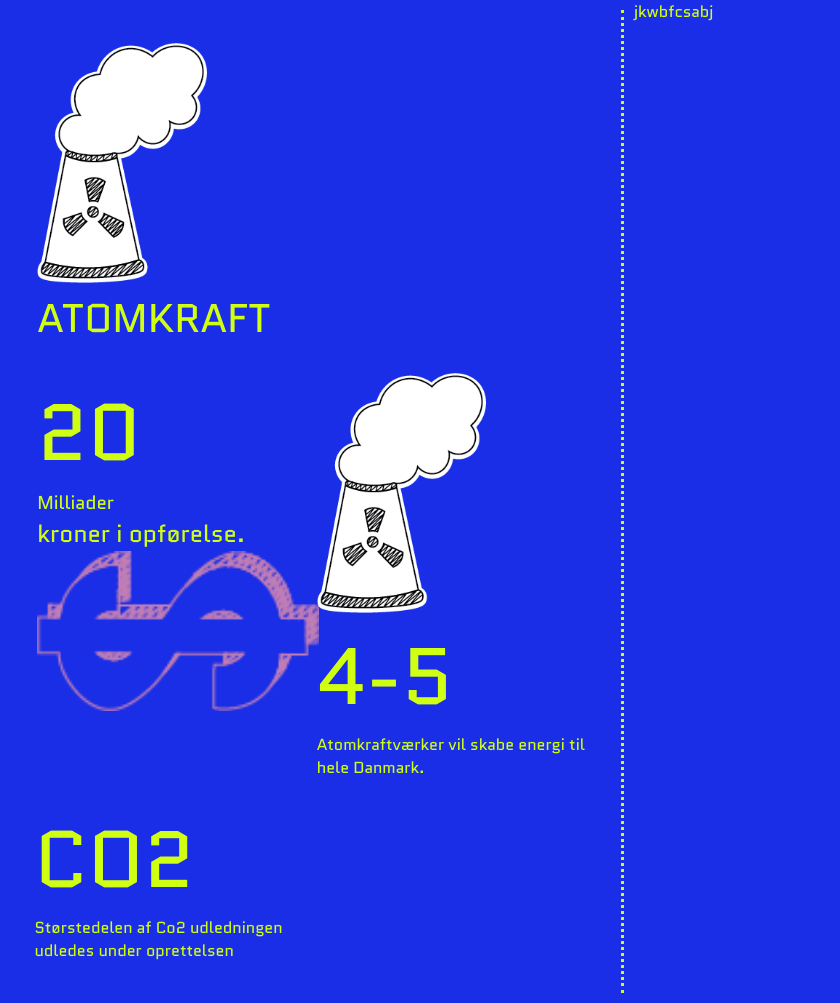
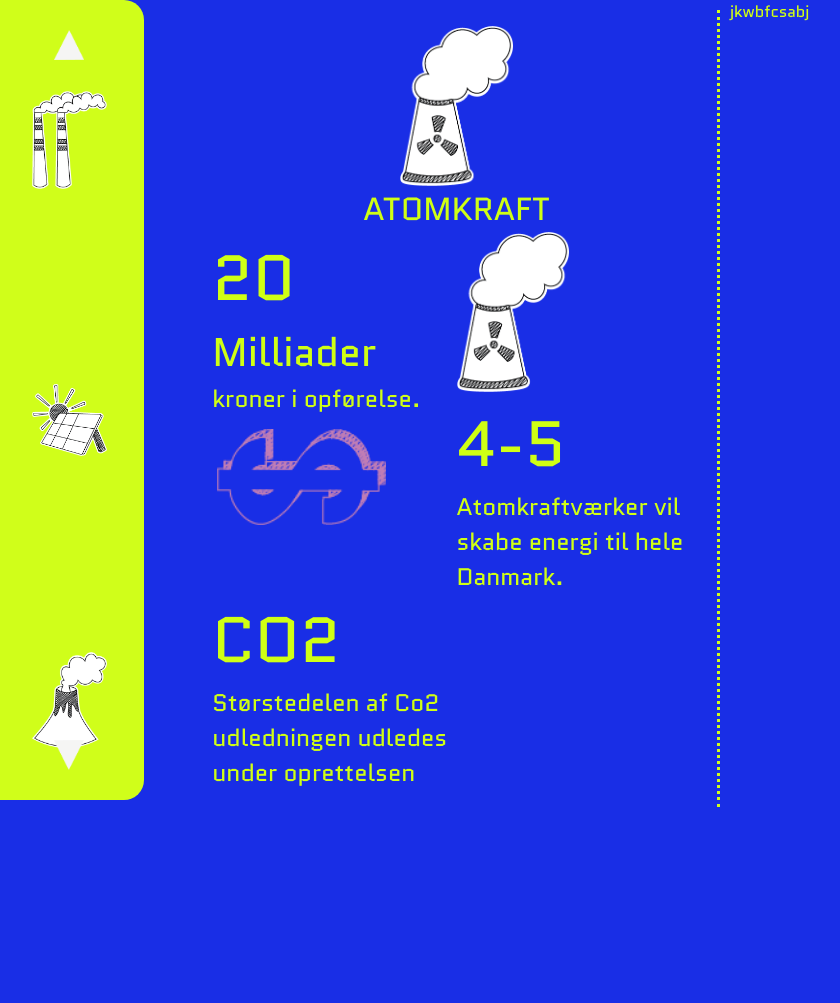
Before and after one commit to ceciliatorp/Steno---Gruppe-2, a plain HTML site: page spil-2.html in a window 1280 px wide. Shown: the whole page, without its empty margins (6-846 px from the left). After the commit the page ends 817 px from the top, so only its background shows below. Drawn offline with Linux system fonts and the light colour scheme; a web font is replaced by a local one.

Commit message:
Opdateringer til spil 1+2
Ændrede i spil 1 så det ligner det virker + spil 2 layout "done" til imorgen

```diff
--- a/css/style.css
+++ b/css/style.css
@@ -76,14 +76,52 @@ h1, h2, h3{
     font-weight: 100;
 }
 
+/* Styling af foto uran */
+.uran-spil-1 {
+    display: flex;
+    align-items: center;
+    justify-content: center;
+    height: 40vh;
+}
+.uran-spil-1-foto {
+    width: auto;
+    height: 25vh;
+    animation: slideInFromLeft 8s ease forwards;
+}
+
+
+@keyframes slideInFromLeft {
+    from {
+      transform: translateX(-100%);
+    }
+    to {
+      transform: translateX(0);
+    }
+  }
+
 /* Styling af pile tasterne */
 .arrows button {
     background-color: #192EE6;
 }
 
+.arrows button:hover {
+    background-color: darkblue; /* Hover */
+}
+
+.arrows button:active {
+    background-color: darkblue; /* Når den er aktiv */
+}
+
 .arrows {
     display: inline-grid;
+    margin: 10px 50px;
+    padding: 5px 5px;
 
+}
+
+.arrows img {
+    width: 11vh;
+    height: 10vh;
 }
 
 .up {
@@ -99,11 +137,32 @@ grid-row-start: 3;
 .right {
     grid-column-start: 3;
     grid-row-start:2;
+    animation: pressDown 1s linear forwards 5;
 }
+
+@keyframes pressDown {
+    0% {
+      transform: translateY(0); /* Start at original position */
+    }
+    50% {
+      transform: translateY(6px); /* Move down slightly */
+    }
+    100% {
+      transform: translateY(0); /* Return to original position */
+    }
+  }
+
 
 .left {
     grid-column-start: 1;
     grid-row-start:2;
+}
+
+
+.spil-1-bund {
+    display: flex;
+    justify-content: center;
+    align-items: center;
 }
 
 /* Cirkel progessbar */
@@ -182,7 +241,8 @@ grid-row-start: 3;
 
 .spil-2 {
     display: grid; /* Siden styles ved hjælp af grid */
-    grid-template-columns: 1fr 1fr;
+    grid-template-columns: 15% 42.5% 42.5%;
+    grid-template-rows: auto;
 }
 
 .spil-2 h2, .spil-2 h3, .spil-2 p {
@@ -191,18 +251,94 @@ grid-row-start: 3;
 }
 
 
+/****** Styling af Slider */
+
+#slider-container {
+    display: inline-grid;
+    grid-column-start: 1;
+}
+
+#slider-container {
+    position: relative;
+    background: var(--green);
+    width: 150px;
+    bottom: 0;
+    border-radius: 0 20px 20px 0;
+}
+
+#slider-container {
+    width: 150px;
+    height: 100vh;
+    overflow: hidden;
+    position: relative;
+}
+#slider {
+    width: 100%;
+    position: absolute;
+    top: 0;
+    transition: top 0.5s;
+}
+.slide {
+    width: 100%;
+    height: 280px; /* height of each slide */
+    display: flex;
+    justify-content: center;
+    align-items: center;
+    font-size: 24px;
+}
+
+#slider div img{
+    width: 50%;
+    transition: transform 0.3s ease;
+}
+
+#slider div img:hover{
+    cursor: pointer;
+    transform: scale(1.1) rotate(5deg);
+}
+
+.arrow {
+    position: absolute;
+    width: 50px;
+    height: 50px;
+    cursor: pointer;
+    display: flex;
+    justify-content: center;
+    align-items: center;
+    transition: background-color 0.3s;
+}
+.arrow img {
+    width: 30px;
+    height: 30px;
+}
+#up-arrow {
+    left: 50%;
+    transform: translateX(-50%);
+    top: 20px;
+}
+#down-arrow {
+    left: 50%;
+    bottom: 20px;
+    transform: translateX(-50%) rotate(180deg);
+}
+.arrow:hover {
+    background-color: rgba(255, 255, 255, 0.8);
+}
+
+
+
 /* Styling af venstre side "Atomkraftværk" */
 
 .page-left {
-    grid-column-start: 1;
+    grid-column-start: 2;
     border-right-style: dotted;  /* dotted for at have en streg til at opdele siderne */
-    border-color: #D0FE1A;
+    border-color: var(--green);
 
 }
 
 .page-left {
     display: inline-grid; /* in-line grid bruges til at kontrollere design af boksene inde i det store grid på siden*/
-    grid-template-columns: 2fr;
+    grid-template-columns: 1fr 1fr;
     grid-template-rows: auto;
     padding: 3%;
     margin: 10px 10px;
@@ -210,32 +346,35 @@ grid-row-start: 3;
 
 /****** Styling af boks 1 */
 .boks-1 {
-    grid-column-start: 1;
-    grid-row-start: 1;
-    padding: 5%;
+    grid-column: 1 / 3; /* Span both columns */
+    grid-row: 1; /* Place in the first row */
+    display: flex;
+    flex-direction: column;
     align-items: center;
+    justify-content: center;
 }
 
 .boks-1 h2 {
-    font-size: 5vh;
+    font-size: 4vh;
 }
 
 .sticker-1 {
     width: auto;
-    height: 30vh;
-    align-items: center;
-    justify-content: center;
+    height: 20vh;
 }
 
 /****** Styling af boks 2 */
 .boks-2 {
     grid-column-start: 1;
     grid-row-start: 2;
-    padding: 5%;
 }
 
 .boks-2 h2 {
-    font-size: 10vh;
+    font-size: 8vh;
+}
+
+.boks-2 h3 {
+    font-size: 5vh;
 }
 
 .boks-2 p {
@@ -244,62 +383,50 @@ grid-row-start: 3;
 
 .sticker-2 {
     width: auto;
-    height: 20vh;
+    height: 12vh;
+    margin: 5% 2%;
 }
 
 /****** Styling af boks 3 */
 .boks-3 {
     grid-column-start: 2;
     grid-row-start: 2;
-    padding: 4%;
 }
 
 .boks-3 h2 {
-    font-size: 10vh;
+    font-size: 8vh;
 }
-.boks-2 p {
+.boks-3 p {
     font-size: 3vh;
 }
 
 .sticker-3 {
     width: auto;
-    height: 30vh;
+    height: 20vh;
 }
 
 /****** Styling af boks 4 */
 .boks-4 {
     grid-column-start: 1;
     grid-row-start: 3;
-    padding: 4%;
 }
 
 .boks-4 h2 {
-    font-size: 10vh;
+    font-size: 8vh;
 }
-.boks-2 p {
+.boks-4 p {
     font-size: 3vh;
-}
-
-.sticker-4 {
-    width: auto;
-    height: 30vh;
 }
 
 /* Styling af boks 5 */
 .boks-5 {
     grid-column-start: 2;
     grid-row-start: 3;
-    padding: 4%;
-}
-
-.sticker-5 {
-    width: auto;
-    height: 30vh;
 }
 
 
 /* Styling af venstre side "Atomkraftværk" */
 
 .page-right {
-    grid-column-start: 2;
+    grid-column-start: 3;
 }
--- a/spil-2.html
+++ b/spil-2.html
@@ -15,6 +15,26 @@
 <body>
 
     <main class="spil-2">
+
+
+    <section id="slider-container">
+
+        <div id="slider">
+            <div class="slide"><img src="img/kraftveark.png" alt="Image 1"></div>
+            <div class="slide"><img src="img/solceller.png" alt="Image 2"></div>
+            <div class="slide"><img src="img/vulkan.png" alt="Image 3"></div>
+            <div class="slide"><img src="img/boelger.png" alt="Image 4"></div>
+            <div class="slide"><img src="img/vindmoeller.png" alt="Image 5"></div>
+            <!-- Add more slides as needed -->
+            </div>
+            <div id="up-arrow" class="arrow" onclick="moveSlider('up')">
+                <img src="img/hvid-pil-up.png" alt="Up arrow">
+            </div>
+            <div id="down-arrow" class="arrow" onclick="moveSlider('down')">
+                <img src="img/hvid-pil-up.png" alt="Down arrow">
+            </div>
+
+    </section>
 
     <section class="page-left">
 
```
Also changed, not shown: spil-1.html (+7 -0 lines).
